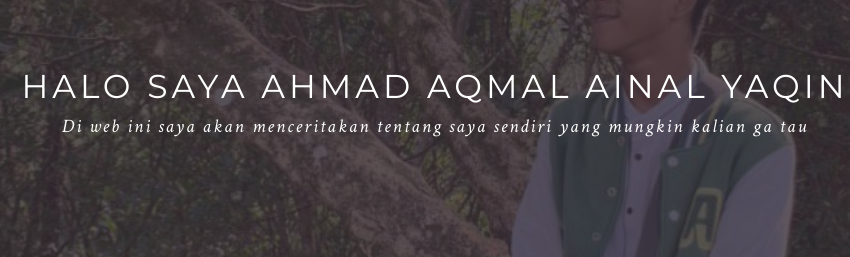
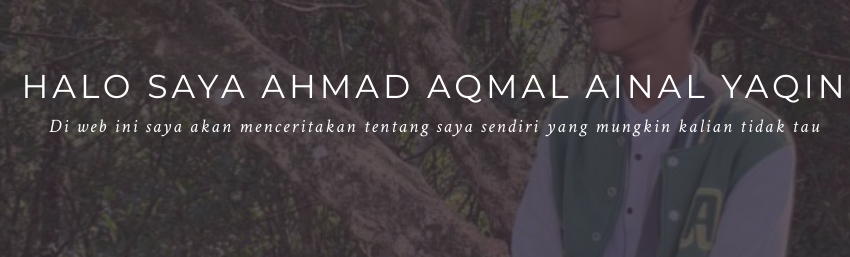
Before and after one commit to yaqin-lab/Website-Aku, a plain HTML site: page index.html in a window 1280 px wide. Shown: the part 299-556 px from the top of the page, 205-1055 px from the left. Drawn offline with nearby package versions, Linux system fonts and the light colour scheme; some packages are replaced by stand-ins of ours; a script that the page names is missing.

Commit message:
Update index.html

```diff
--- a/index.html
+++ b/index.html
@@ -84,7 +84,7 @@
     <div class="banner row" id="banner">
     <div class="bannerText">
         <h1>Halo saya Ahmad aqmal ainal yaqin</h1>
-        <h3>Di web ini saya akan menceritakan tentang saya sendiri yang mungkin kalian ga tau
+        <h3>Di web ini saya akan menceritakan tentang saya sendiri yang mungkin kalian tidak tau
         </h3>
       </div>
       <div class="col-xs-12 col-sm-12 col-md-12 col-lg-12 noPadd slides-container" style="height:100%">
```
